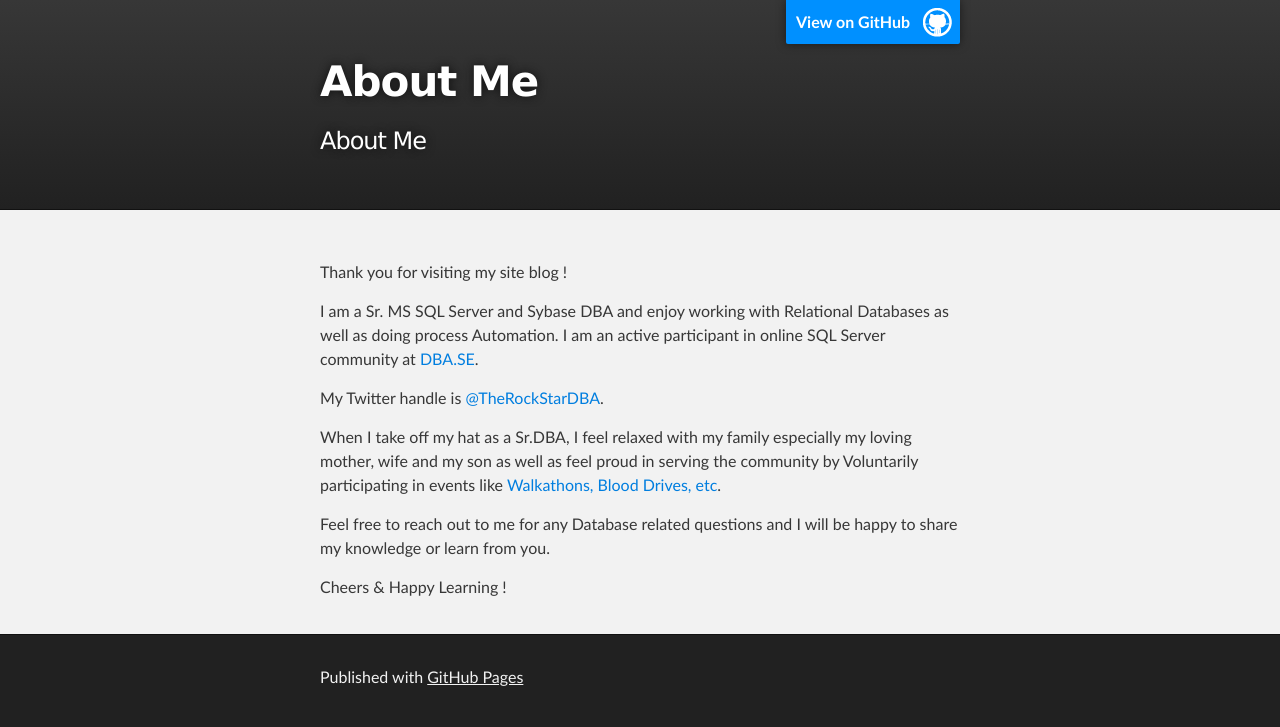
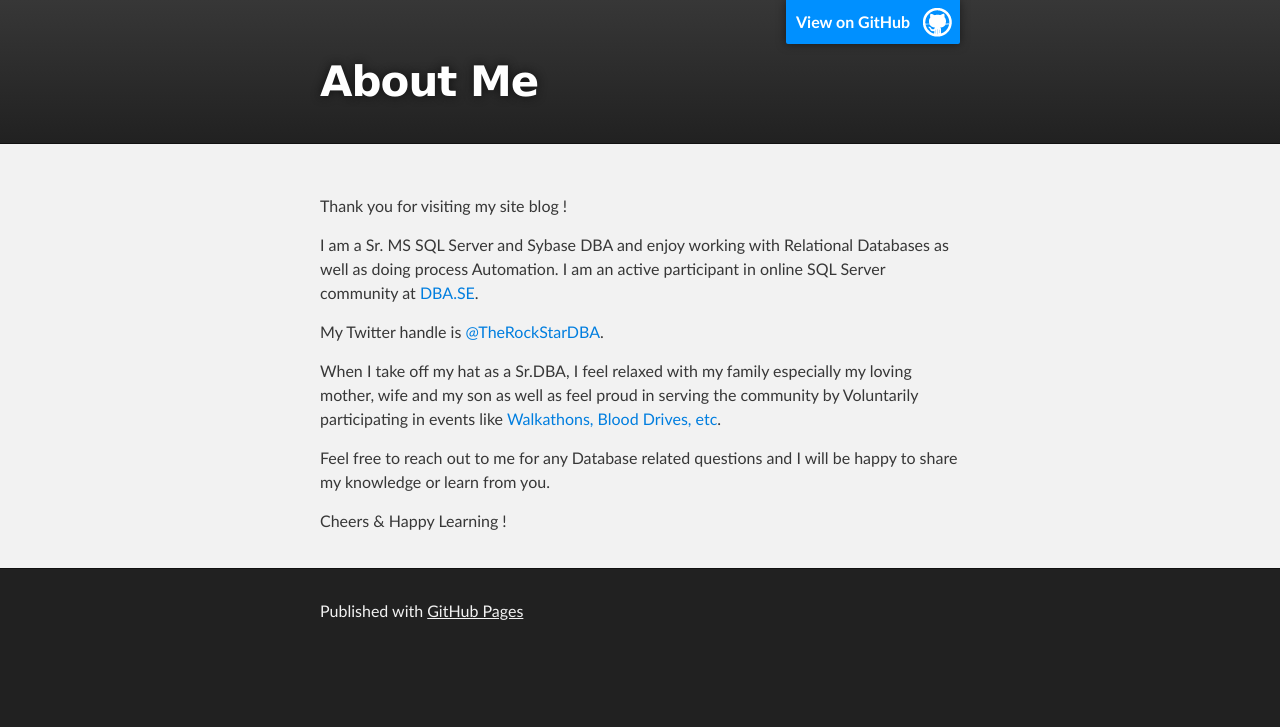
Before and after one commit to TheRockStarDBA/therockstardba.github.io, a plain HTML site: page index.html in a window 1280 px wide. Drawn offline with Linux system fonts and the light colour scheme.

Commit message:
Update index.html

```diff
--- a/index.html
+++ b/index.html
@@ -19,7 +19,6 @@
           <a id="forkme_banner" href="https://github.com/TheRockStarDBA">View on GitHub</a>
 
           <h1 id="project_title">About Me</h1>
-          <h2 id="project_tagline">About Me</h2>
 
         </header>
     </div>
```
